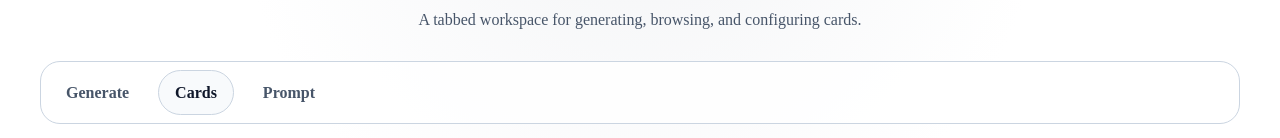
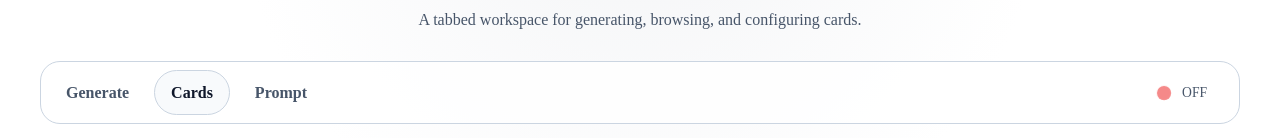
Before and after one commit to hanifmaleki/AnkiFlow, a Nuxt app: page /cards in a window 1280 px wide. Shown: the part 139-277 px from the top of the page. Built offline with nearby package versions, Linux system fonts and the light colour scheme; no server answers.

Commit message:
Add Anki Connection Status to the Tabs

```diff
--- a/app/assets/styles/tokens.css
+++ b/app/assets/styles/tokens.css
@@ -10,4 +10,7 @@
   --color-text-muted: #475569;
   --color-text-soft: #64748b;
   --color-accent: #111827;
+  --color-success: #22c55e;
+  --color-error: #ef4444;
+  --color-warning: #f59e0b;
 }
--- /dev/null
+++ b/app/components/AnkiConnectionStatusBadge.vue
@@ -0,0 +1,68 @@
+<script setup lang="ts">
+import type { AnkiConnectionStatus } from '@/composables/useAnkiConnection'
+
+defineProps<{
+  status: AnkiConnectionStatus
+}>()
+</script>
+
+<template>
+  <div class="status"
+       :title="status === 'connected' ? 'Anki connected'
+              : status === 'disconnected' ? 'Anki disconnected'
+              : 'Checking Anki connection'">
+    <span class="tab-status" :class="`tab-status--${status}`" />
+
+    <span class="status-text">
+      {{ status === 'connected' ? 'OK' : status === 'checking' ? 'CHK' : 'OFF' }}
+    </span>
+  </div>
+</template>
+
+<style scoped lang="scss">
+.status {
+  display: inline-flex;
+  gap: 0.75rem;
+  align-items: center;
+  margin-left: auto;
+  margin-right: 1.5rem;
+  font-size: 0.85rem;
+  color: var(--color-text-muted);
+}
+
+.tab-status {
+  flex: none;
+  width: 0.75rem;
+  height: 0.75rem;
+  border-radius: 50%;
+  background: var(--color-text-soft);
+  animation: pulse 1.5s infinite;
+}
+
+.tab-status--connected {
+  background: var(--color-success);
+}
+
+.tab-status--disconnected {
+  background: var(--color-error);
+}
+
+.tab-status--checking {
+  background: var(--color-warning);
+}
+
+@keyframes pulse {
+  0% {
+    opacity: 1;
+    transform: scale(1);
+  }
+  50% {
+    opacity: 0.6;
+    transform: scale(1.2);
+  }
+  100% {
+    opacity: 1;
+    transform: scale(1);
+  }
+}
+</style>
--- a/app/components/AppTabs.vue
+++ b/app/components/AppTabs.vue
@@ -1,11 +1,11 @@
 <script setup lang="ts">
+const route = useRoute()
 const tabs = [
   { label: 'Generate', to: '/' },
   { label: 'Cards', to: '/cards' },
   { label: 'Prompt', to: '/prompt' }
 ] as const
-
-const route = useRoute()
+const { status } = useAnkiConnection()
 
 function isActive(to: string) {
   return route.path === to
@@ -14,15 +14,18 @@ function isActive(to: string) {
 
 <template>
   <nav class="nav" aria-label="Primary">
+    <div class="tabs-row">
       <NuxtLink
         v-for="tab in tabs"
         :key="tab.to"
         class="tab"
         :class="{ 'tab--active': isActive(tab.to) }"
-      :to="tab.to"
-    >
+        :to="tab.to">
             {{ tab.label }}
       </NuxtLink>
+    </div>
+
+    <AnkiConnectionStatusBadge :status="status" />
   </nav>
 </template>
 
@@ -36,6 +39,12 @@ function isActive(to: string) {
   border: 1px solid var(--color-border);
   border-radius: 1.25rem;
   background: var(--color-bg-elevated);
+}
+
+.tabs-row {
+  display: flex;
+  gap: 0.5rem;
+  flex: 1;
 }
 
 .tab {
--- /dev/null
+++ b/app/composables/useAnkiConnection.ts
@@ -0,0 +1,45 @@
+export type AnkiConnectionStatus = 'connected' | 'disconnected' | 'checking'
+
+type AnkiTestResponse = {
+  ok: boolean
+  version?: string
+  deckNames: string[]
+  error?: string
+}
+
+export function useAnkiConnection() {
+    const ankiConnected = ref(false)
+    const status = ref<AnkiConnectionStatus>('disconnected')
+    let timer: ReturnType<typeof setInterval> | null = null
+
+    async function refreshAnkiConnection() {
+        status.value = 'checking'
+
+        try {
+            const response = await $fetch<AnkiTestResponse>('/api/anki-test')
+            ankiConnected.value = response.ok
+            status.value = response.ok ? 'connected' : 'disconnected'
+        } catch (error) {
+            ankiConnected.value = false
+            status.value = 'disconnected'
+        }
+    }
+
+    onMounted(() => {
+        refreshAnkiConnection()
+        timer = setInterval(refreshAnkiConnection, 10000)
+    })
+
+    onUnmounted(() => {
+        if (timer) {
+            clearInterval(timer)
+            timer = null
+        }
+    })
+
+    return {
+        ankiConnected,
+        status,
+        refreshAnkiConnection
+    }
+}
```
Lines whose indentation alone changed are shown as unchanged.
